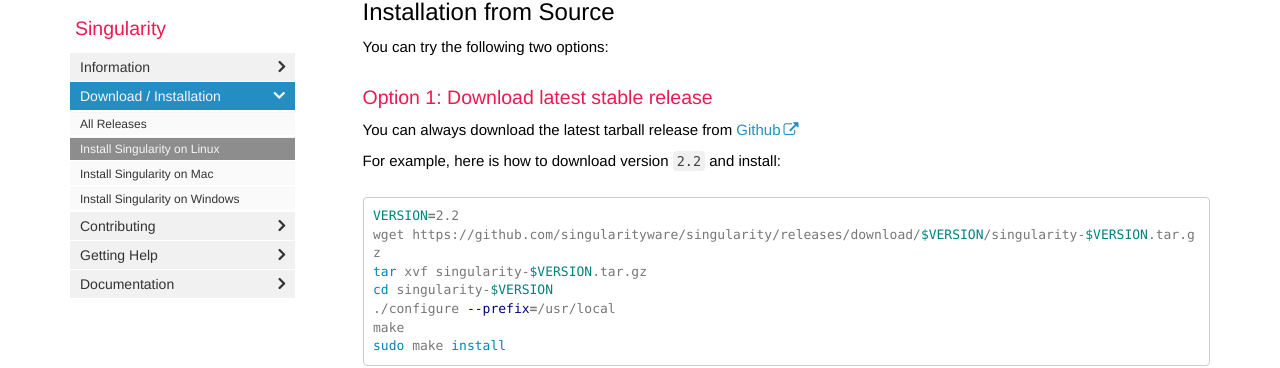
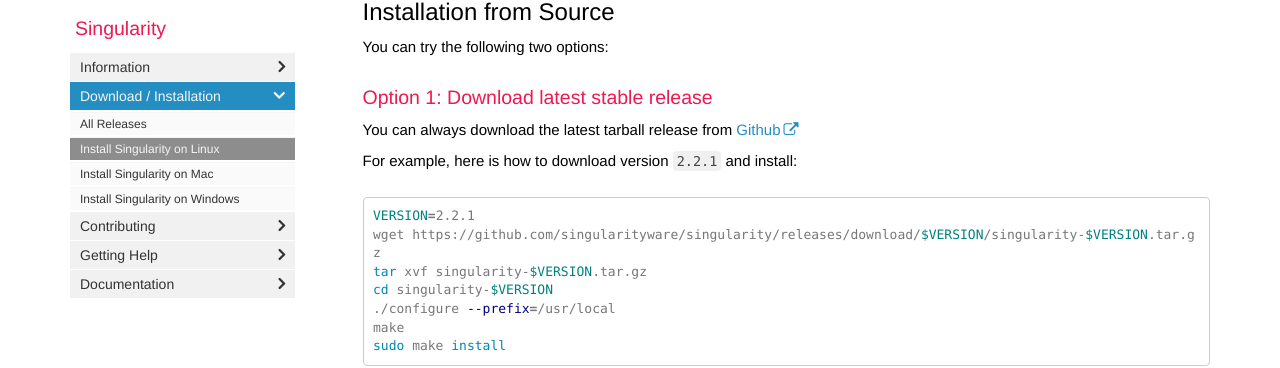
Before and after one commit to singularityware/singularityware.github.io, a Jekyll site: the page built from pages/docs/install/install-linux.md, in a window 1280 px wide and 900 px high. Shown: the part 304-672 px from the top of the window. Built offline with Jekyll 4.4.1, drawn with Linux system fonts in a browser that asks for light colours; nearby versions of some CDN libraries; comment, search, counter and statistics services are not loaded; some of the changed text lies outside the part shown.

Commit message:
updating version of singularity in linux install docs to close #54

````diff
--- a/pages/docs/install/install-linux.md
+++ b/pages/docs/install/install-linux.md
@@ -13,10 +13,10 @@
 ### Option 1: Download latest stable release
 You can always download the latest tarball release from <a href="{{ site.repo }}/releases" target="_blank">Github</a>
 
-For example, here is how to download version `2.2` and install:
+For example, here is how to download version `2.2.1` and install:
 
 ```bash
-VERSION=2.2
+VERSION=2.2.1
 wget https://github.com/singularityware/singularity/releases/download/$VERSION/singularity-$VERSION.tar.gz
 tar xvf singularity-$VERSION.tar.gz
 cd singularity-$VERSION
@@ -99,7 +99,7 @@
 
 ```bash
 $ fakeroot dpkg-buildpackage -b -us -uc # sudo will ask for a password to run the tests
-$ sudo dpkg -i ../singularity-container_2.2-1_amd64.deb
+$ sudo dpkg -i ../singularity-container_2.2.1-1_amd64.deb
 ```
 
 Note that the tests will fail if singularity is not already installed on your system. This is the case when you run this procedure for the first time.
````
Also changed, not shown: pages/docs/user-docs/docs-quick-start-installation.md (+2 -2 lines).
